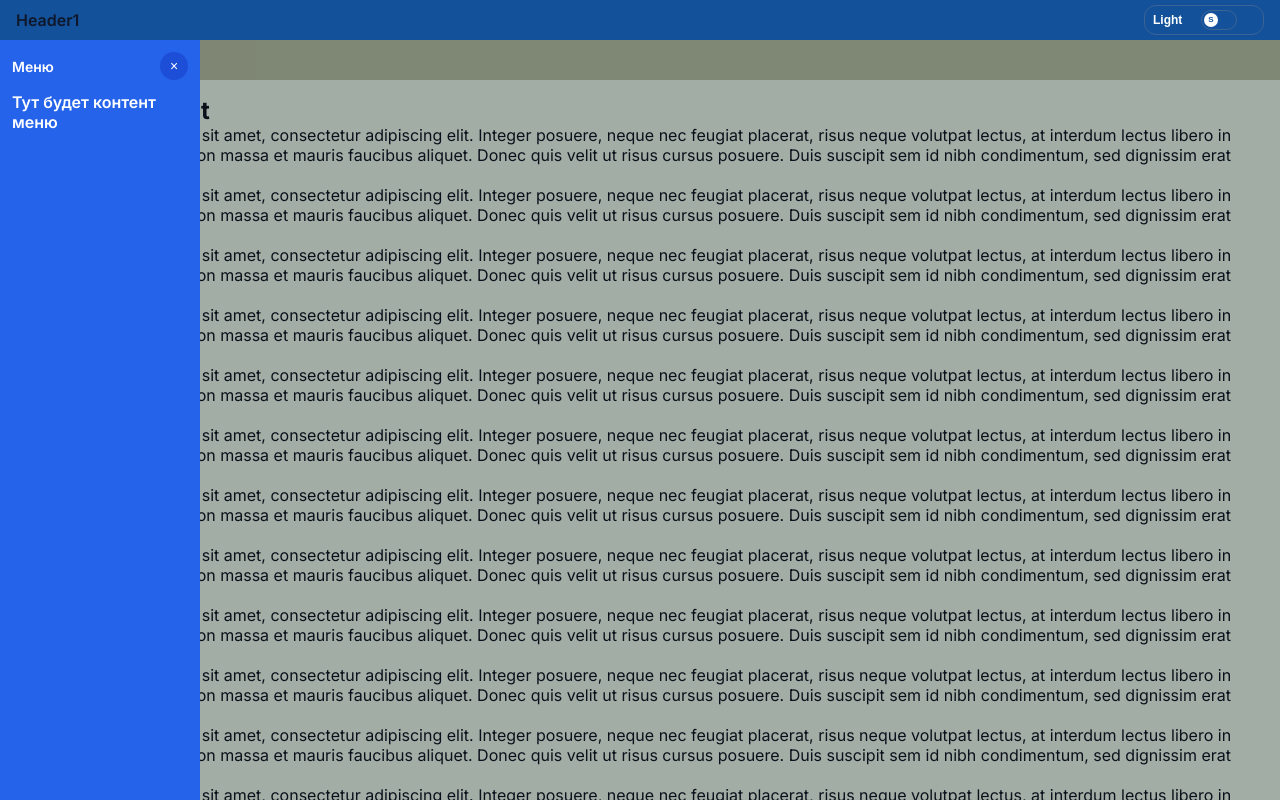
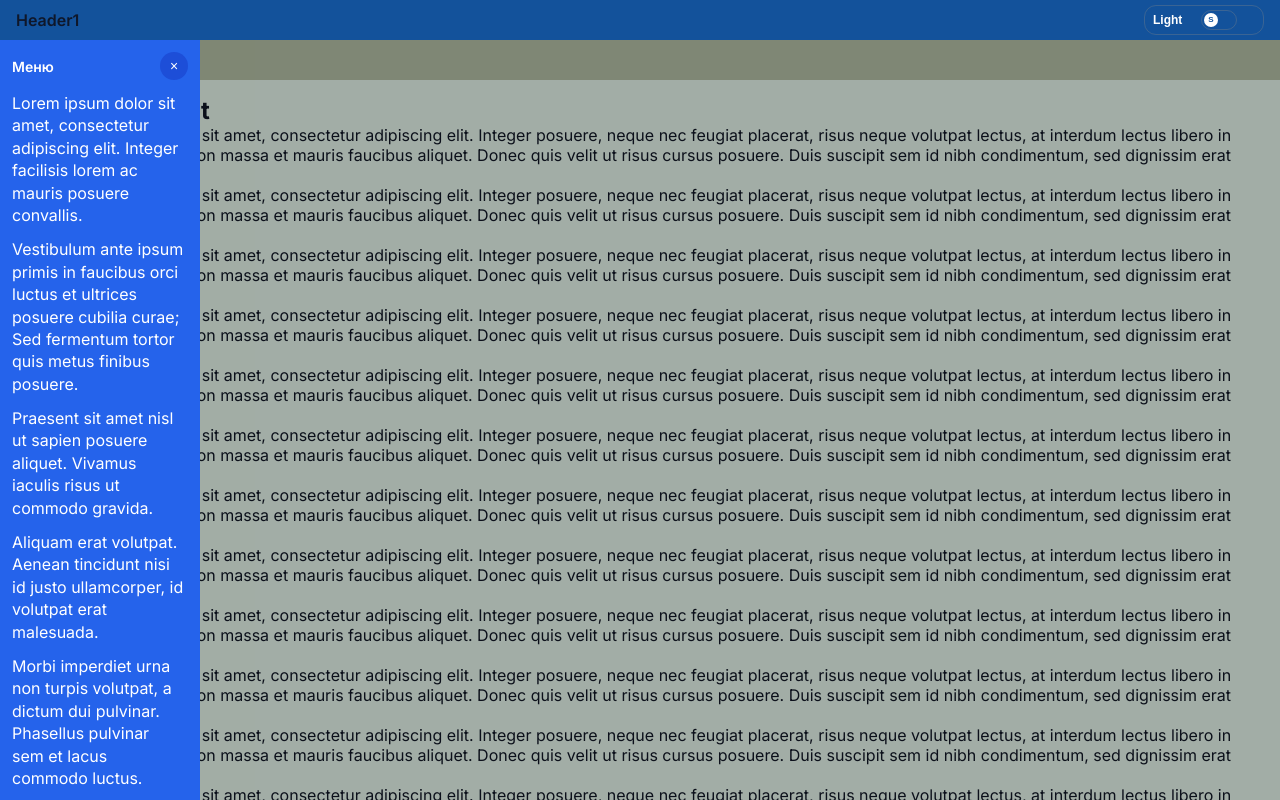
Before and after one commit to warlok38/template-ui-kit, a Next.js app: page / in a window 1280 px wide. Both pictures are taken after a click on the button "МЕНЮ". Built offline with nearby package versions, Linux system fonts and the light colour scheme.

Commit message:
improvement: refine leftbar collapsed label and menu body scrolling
Anchor the collapsed label with fixed top/left spacing independent of text length, and add scrollable menu body with styled scrollbar that appears on interaction.

Co-authored-by: Cursor <cursoragent@cursor.com>

```diff
--- a/src/components/LeftBar/LeftBar.module.css
+++ b/src/components/LeftBar/LeftBar.module.css
@@ -31,14 +31,16 @@
 
 .collapsedLabel {
   position: absolute;
-  top: var(--space-3);
-  left: 50%;
+  top: var(--space-4);
+  left: var(--space-2);
+  display: inline-block;
   color: var(--color-text-inverse);
   font-size: var(--font-size-xs);
   font-weight: 600;
   letter-spacing: 0.04em;
   text-transform: uppercase;
-  transform: translateX(-50%) rotate(-90deg);
+  transform-origin: top left;
+  transform: rotate(-90deg) translate(-100%, 0);
   white-space: nowrap;
   opacity: 1;
   transition:
@@ -57,7 +59,9 @@
 .menuContent {
   position: absolute;
   inset: 0;
-  flex: 1;
+  display: flex;
+  flex-direction: column;
+  min-height: 0;
   padding: var(--space-3);
   color: var(--color-text-inverse);
   font-weight: 600;
@@ -116,8 +120,47 @@
 }
 
 .menuBody {
+  flex: 1;
+  min-height: 0;
+  overflow: auto;
   display: flex;
-  flex: 1;
+  flex-direction: column;
+  gap: var(--space-3);
+  padding-right: var(--space-1);
+  scrollbar-width: thin;
+  scrollbar-color: transparent transparent;
+}
+
+.menuBody p {
+  margin: 0;
+  font-weight: 400;
+  line-height: 1.4;
+}
+
+.menuBody::-webkit-scrollbar {
+  width: 0.5rem;
+}
+
+.menuBody::-webkit-scrollbar-track {
+  background: transparent;
+}
+
+.menuBody::-webkit-scrollbar-thumb {
+  border-radius: 999px;
+  background: transparent;
+  border: 2px solid transparent;
+}
+
+.menuBody:hover,
+.menuBody:focus-within,
+.menuBody:active {
+  scrollbar-color: rgb(255 255 255 / 45%) transparent;
+}
+
+.menuBody:hover::-webkit-scrollbar-thumb,
+.menuBody:focus-within::-webkit-scrollbar-thumb,
+.menuBody:active::-webkit-scrollbar-thumb {
+  background: rgb(255 255 255 / 45%);
 }
 
 .backdrop {
--- a/src/components/LeftBar/LeftBar.tsx
+++ b/src/components/LeftBar/LeftBar.tsx
@@ -39,7 +39,16 @@ export function LeftBar({ collapsedLabel = 'Меню' }: LeftBarProps) {
               ×
             </button>
           </div>
-          <div className={styles.menuBody}>Тут будет контент меню</div>
+          <div className={styles.menuBody}>
+            <p>Lorem ipsum dolor sit amet, consectetur adipiscing elit. Integer facilisis lorem ac mauris posuere convallis.</p>
+            <p>Vestibulum ante ipsum primis in faucibus orci luctus et ultrices posuere cubilia curae; Sed fermentum tortor quis metus finibus posuere.</p>
+            <p>Praesent sit amet nisl ut sapien posuere aliquet. Vivamus iaculis risus ut commodo gravida.</p>
+            <p>Aliquam erat volutpat. Aenean tincidunt nisi id justo ullamcorper, id volutpat erat malesuada.</p>
+            <p>Morbi imperdiet urna non turpis volutpat, a dictum dui pulvinar. Phasellus pulvinar sem et lacus commodo luctus.</p>
+            <p>Curabitur eu nisi ac augue iaculis dignissim. Donec tristique pulvinar magna, non tempus risus volutpat at.</p>
+            <p>Nullam molestie, augue et tristique facilisis, lacus risus volutpat magna, et cursus ligula metus vitae purus.</p>
+            <p>Suspendisse potenti. Integer non tincidunt orci. Pellentesque id tincidunt nisl, vitae consectetur sem.</p>
+          </div>
         </div>
       </aside>
 
```
